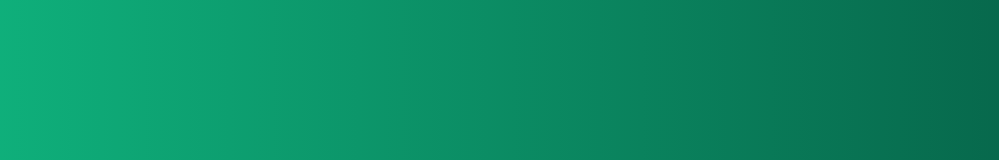
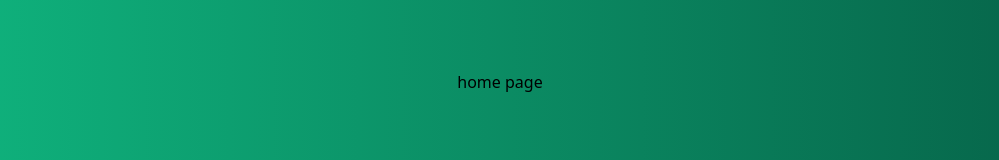
Before and after one commit to yuvrajsingh101280/Authorisation, a React (Vite) app in the folder frontend/: page / in a window 1280 px wide. Shown: the part 318-478 px from the top of the page, without its empty margins (140-1139 px from the left). Built offline with nearby package versions, Linux system fonts and the light colour scheme.

Commit message:
completed the route

```diff
--- a/frontend/src/pages/Home.jsx
+++ b/frontend/src/pages/Home.jsx
@@ -1,7 +1,7 @@
 import React from "react";
 
 const Home = () => {
-  return <div></div>;
+  return <div>home page</div>;
 };
 
 export default Home;
--- /dev/null
+++ b/frontend/src/pages/LoginPage.jsx
@@ -0,0 +1,7 @@
+import React from "react";
+
+const LoginPage = () => {
+  return <div>Losgin page</div>;
+};
+
+export default LoginPage;
--- /dev/null
+++ b/frontend/src/pages/SignupPage.jsx
@@ -0,0 +1,7 @@
+import React from "react";
+
+const SignupPage = () => {
+  return <div>signuppage</div>;
+};
+
+export default SignupPage;
```
Also changed, not shown: frontend/src/main.jsx (+10 -0 lines).
